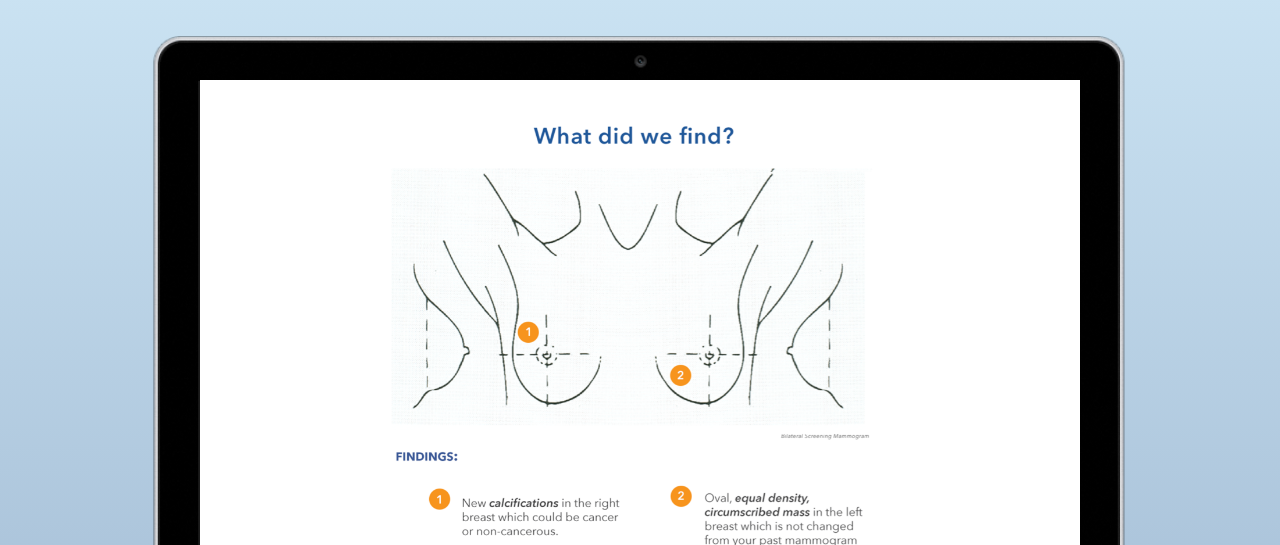
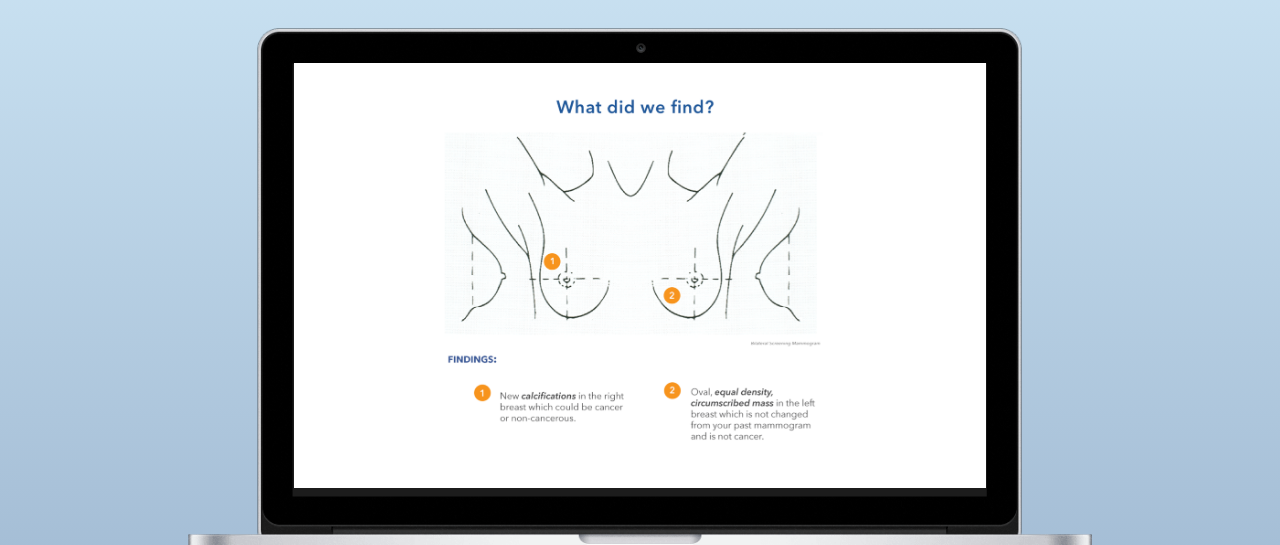
Before and after one commit to ryanAB702/scanslated.github.io, a website: page index.html in a window 1280 px wide. Shown: the part 255-800 px from the top of the page. Drawn offline with nearby package versions, Linux system fonts and the light colour scheme; a web font is replaced by a local one.

Commit message:
change size of device

```diff
--- a/index.html
+++ b/index.html
@@ -158,9 +158,9 @@
                         </div> -->
                     </div>
                 </div>
-                <div class="row">
+                <div class="col-md-10 col-md-offset-1">
                     <div class="device-container">
-                        <div class="device-mockup mockup portrait white">
+                        <div class="device-mockup macbook portrait white">
                             <div class="device">
                                 <div class="screen">
                                     <img src="img/mammo_diag.png" class="img-responsive" alt=""> </div>
```
